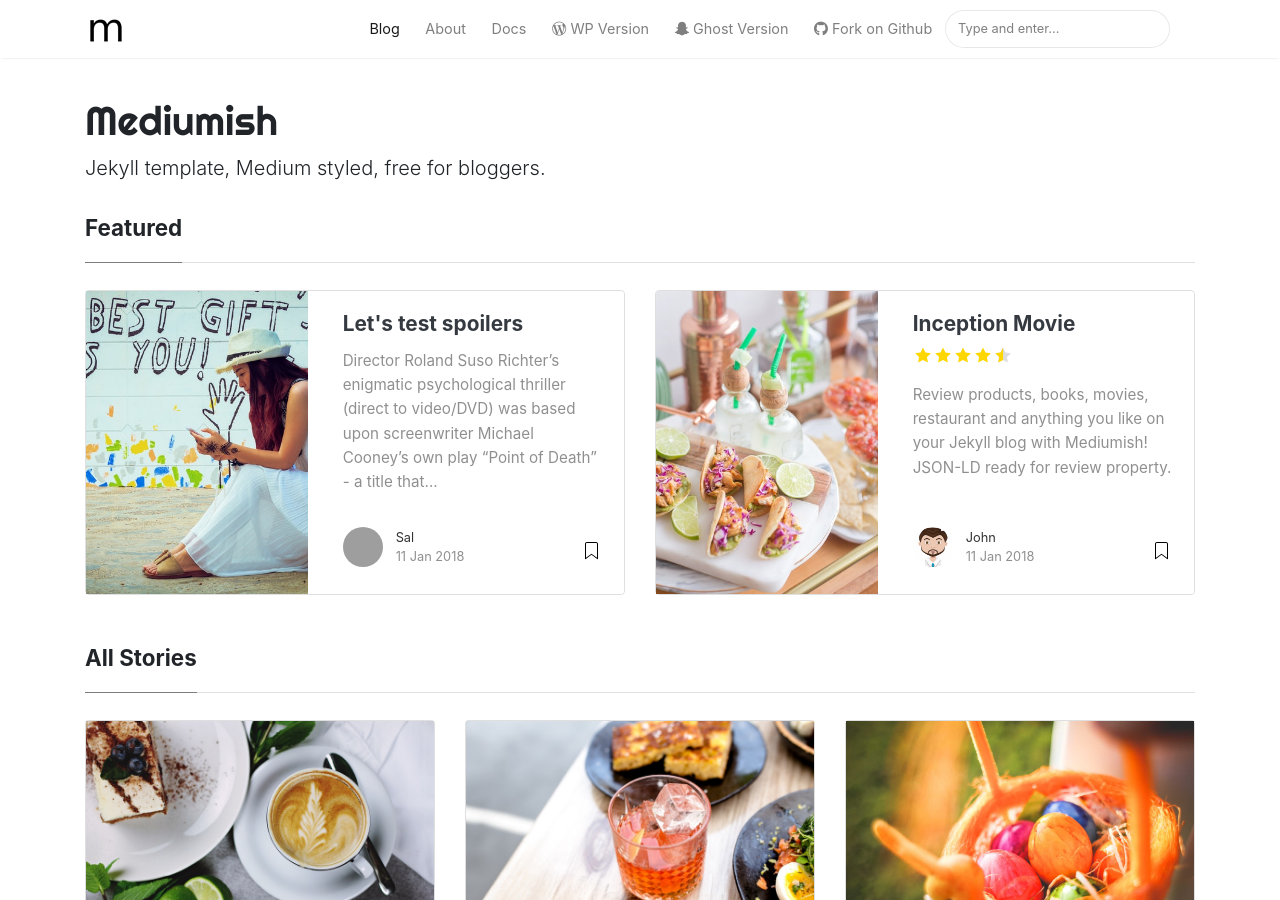
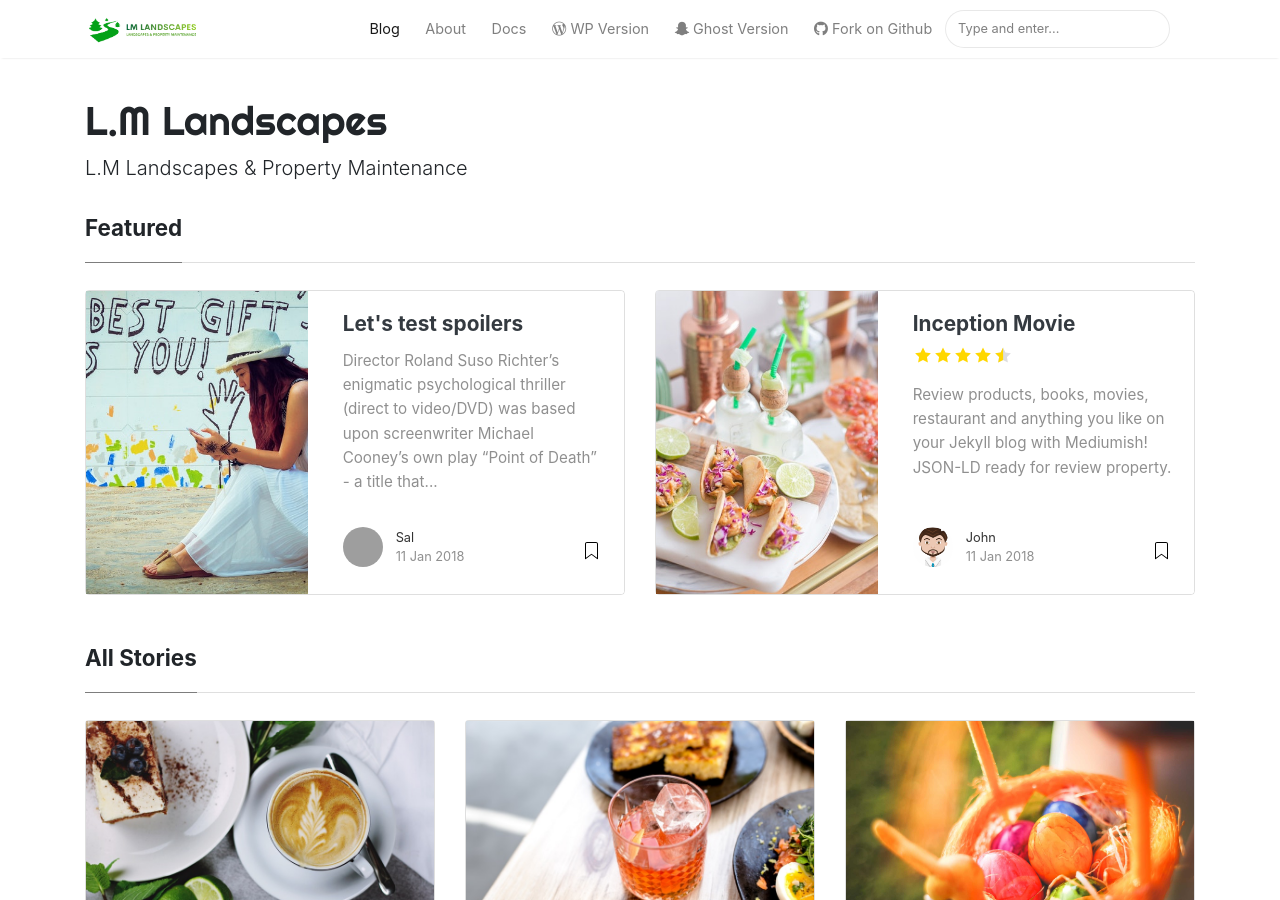
Before and after one commit to lmlandscapes/home, a Jekyll site: the page built from index.html, in a window 1280 px wide and 900 px high. Built offline with Jekyll 4.4.1, drawn with Linux system fonts in a browser that asks for light colours; nearby versions of some CDN libraries; the list of posts is cut into pages by our own code; some of the changed text lies outside the part shown; grey boxes are pictures that could not be loaded.

Commit message:
added home logo

```diff
--- a/_config.yml
+++ b/_config.yml
@@ -1,9 +1,9 @@
 # Site
-name: "Mediumish"
-title: "Mediumish"
-description: "Jekyll template, Medium styled, free for bloggers."
-logo: 'assets/images/logo.png'
-favicon: 'assets/images/logo.png'
+name: "L.M Landscapes"
+title: "L.M Landscapes"
+description: "L.M Landscapes & Property Maintenance"
+logo: 'assets/images/logolm.png'
+favicon: 'assets/images/logolm.png'
 baseurl: /home
 google_analytics: 'UA-46278016-1'
 disqus: 'demowebsite'
```
Also changed, not shown: assets/images/logolm.png (added).
